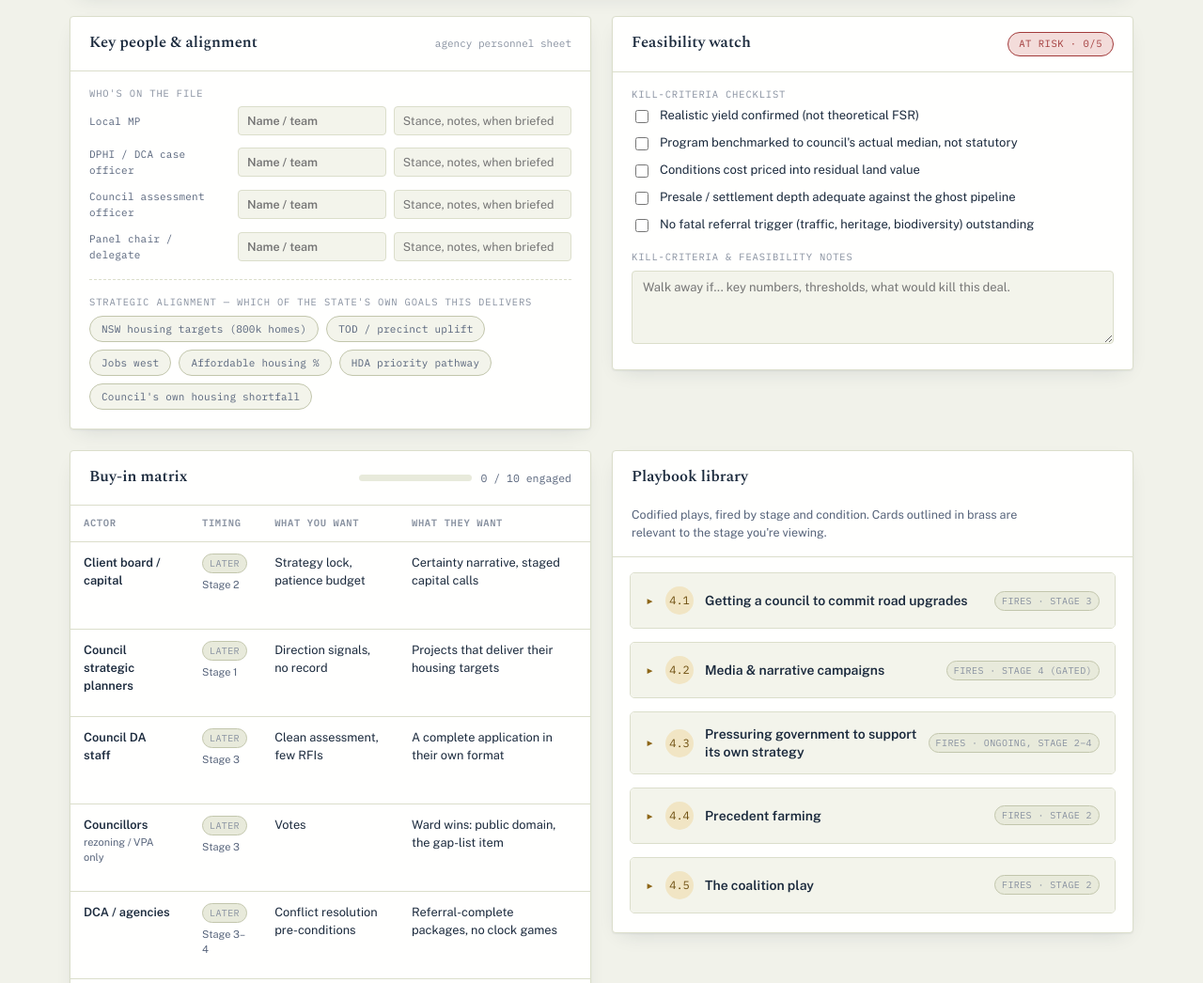
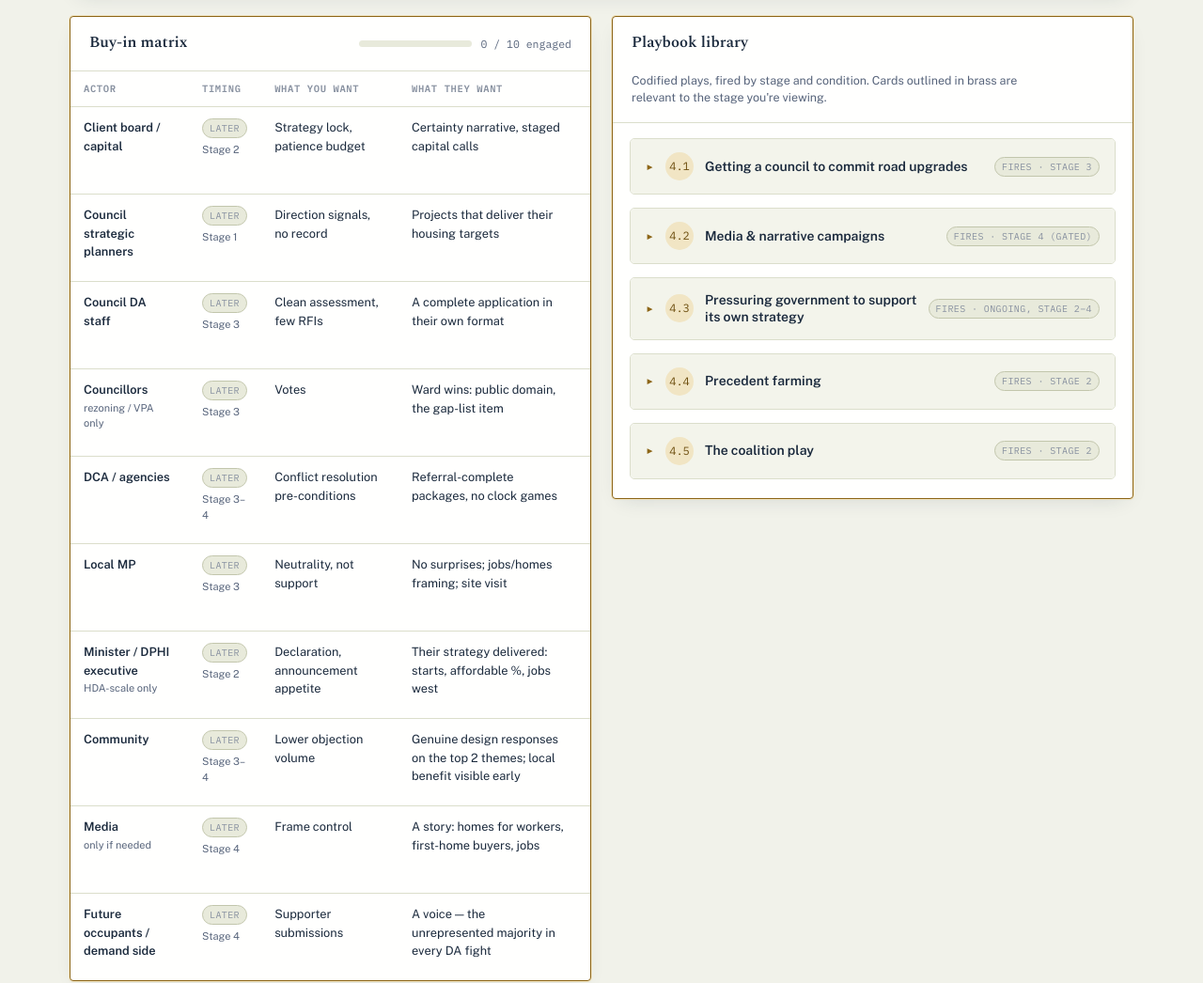
Before and after one commit to scottwhat/planningaccelerator, a plain HTML site: page docs/index.html in a window 1280 px wide. Shown: the part 1220-2266 px from the top of the page at 94% size. Drawn offline with nearby package versions, Linux system fonts and the light colour scheme.

Commit message:
Reorder and resize main-columns panels
Move buy-in matrix and playbook library above key people & alignment
and feasibility watch, add a highlight outline to the former pair,
and make the latter pair visibly more compact.

Co-Authored-By: Claude Sonnet 5 <noreply@anthropic.com>

```diff
--- a/docs/index.html
+++ b/docs/index.html
@@ -240,6 +240,23 @@
   .panel-head .hint{ font-size:11px; color:var(--ink-faint); font-family:var(--font-mono); }
   .panel-pad{ padding:16px 20px 20px; }
 
+  /* highlighted panels — buy-in matrix, playbook library */
+  .panel-highlight{ border:1px solid var(--accent); box-shadow:0 0 0 1px var(--accent-tint), var(--shadow); }
+
+  /* compact panels — key people, feasibility watch */
+  .panel-compact .panel-head{ padding:12px 16px; }
+  .panel-compact .panel-head h3{ font-size:14.5px; }
+  .panel-compact .panel-pad{ padding:12px 16px 16px; }
+  .panel-compact .microlabel{ font-size:10px; margin-bottom:4px; }
+  .panel-compact .people-list{ gap:9px; }
+  .panel-compact .people-row{ gap:6px; }
+  .panel-compact .people-row input{ padding:5px 7px; font-size:11.5px; }
+  .panel-compact .role-label{ font-size:10px; }
+  .panel-compact .chip-toggle{ padding:4px 9px; font-size:10.5px; }
+  .panel-compact .feas-list{ gap:6px; margin-bottom:12px; }
+  .panel-compact .feas-item{ font-size:12px; gap:7px; }
+  .panel-compact .feas-notes textarea{ min-height:60px; font-size:11.5px; padding:7px 9px; }
+
   /* ---------- project intelligence ---------- */
   .people-list{ display:flex; flex-direction:column; gap:12px; }
   .people-row{ display:grid; grid-template-columns:150px 1fr 1.2fr; gap:8px; align-items:center; }
@@ -438,7 +455,26 @@
   <section class="dossier" id="dossier"></section>
 
   <div class="main-columns">
-    <section class="panel" id="people-panel">
+    <section class="panel panel-highlight buyin-panel">
+      <div class="panel-head">
+        <h3>Buy-in matrix</h3>
+        <div class="progress-wrap">
+          <div class="progress-track"><div class="progress-fill" id="buyin-progress-fill" style="width:0%;"></div></div>
+          <span class="progress-label" id="buyin-progress-label">0 / 10 engaged</span>
+        </div>
+      </div>
+      <div class="buyin-wrap"><table class="buyin" id="buyin-table"></table></div>
+    </section>
+
+    <section class="panel panel-highlight playbooks">
+      <div class="panel-head" style="flex-direction:column; align-items:flex-start;">
+        <h3>Playbook library</h3>
+        <p>Codified plays, fired by stage and condition. Cards outlined in brass are relevant to the stage you're viewing.</p>
+      </div>
+      <div class="pb-list" id="pb-list"></div>
+    </section>
+
+    <section class="panel panel-compact" id="people-panel">
       <div class="panel-head">
         <h3>Key people &amp; alignment</h3>
         <span class="hint">agency personnel sheet</span>
@@ -453,7 +489,7 @@
       </div>
     </section>
 
-    <section class="panel" id="feas-panel">
+    <section class="panel panel-compact" id="feas-panel">
       <div class="panel-head">
         <h3>Feasibility watch</h3>
         <span class="feas-status" id="feas-status"></span>
@@ -466,25 +502,6 @@
           <textarea id="feas-notes-input" placeholder="Walk away if... key numbers, thresholds, what would kill this deal."></textarea>
         </div>
       </div>
-    </section>
-
-    <section class="panel buyin-panel">
-      <div class="panel-head">
-        <h3>Buy-in matrix</h3>
-        <div class="progress-wrap">
-          <div class="progress-track"><div class="progress-fill" id="buyin-progress-fill" style="width:0%;"></div></div>
-          <span class="progress-label" id="buyin-progress-label">0 / 10 engaged</span>
-        </div>
-      </div>
-      <div class="buyin-wrap"><table class="buyin" id="buyin-table"></table></div>
-    </section>
-
-    <section class="panel playbooks">
-      <div class="panel-head" style="flex-direction:column; align-items:flex-start;">
-        <h3>Playbook library</h3>
-        <p>Codified plays, fired by stage and condition. Cards outlined in brass are relevant to the stage you're viewing.</p>
-      </div>
-      <div class="pb-list" id="pb-list"></div>
     </section>
   </div>
 
```
